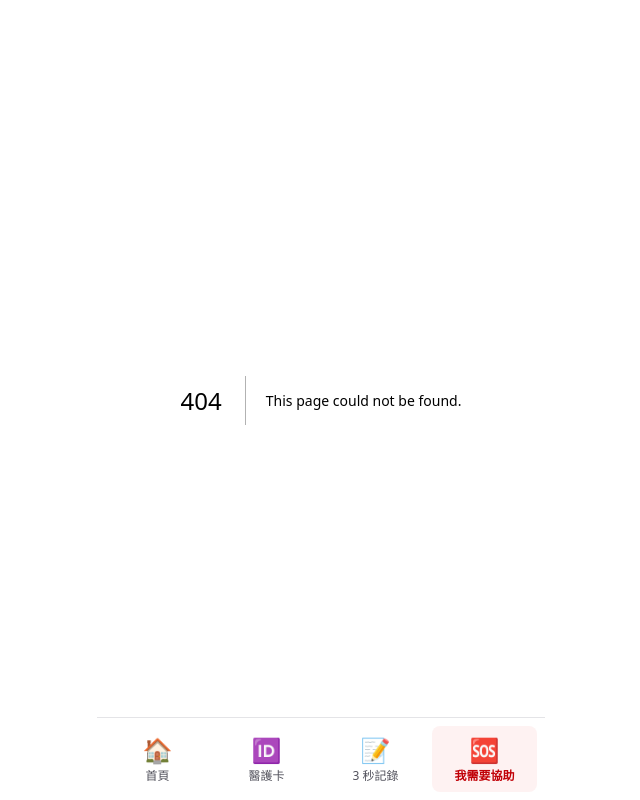
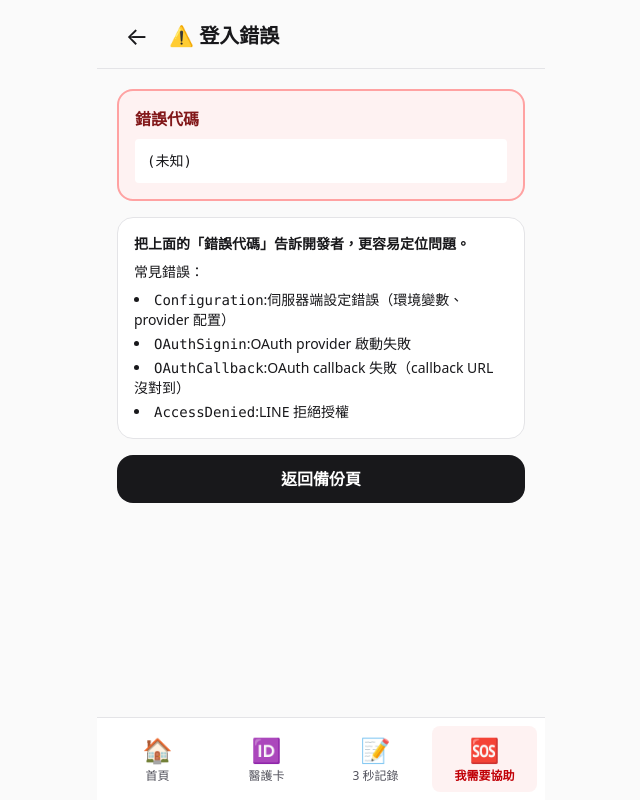
Before and after one commit to YuriCrystal/caretaiwan, a Next.js app: page /auth-error in a window 1280 px wide. Before the commit this address had no page. Shown: the whole page, without its empty margins (319-959 px from the left). Built offline with nearby package versions, Linux system fonts and the light colour scheme.

Commit message:
啟用 Auth.js debug + 自訂錯誤頁顯示完整錯誤訊息

```diff
--- /dev/null
+++ b/src/app/auth-error/page.tsx
@@ -0,0 +1,82 @@
+"use client";
+
+import Link from "next/link";
+import { Suspense } from "react";
+import { useSearchParams } from "next/navigation";
+
+function ErrorContent() {
+  const params = useSearchParams();
+  const allParams: [string, string][] = [];
+  params.forEach((value, key) => allParams.push([key, value]));
+
+  return (
+    <main className="flex flex-col flex-1 pb-32">
+      <header className="px-5 pt-4 pb-3 flex items-center gap-3 border-b border-zinc-200 dark:border-zinc-800">
+        <Link
+          href="/backup"
+          className="text-2xl w-10 h-10 flex items-center justify-center rounded-full active:bg-zinc-100 dark:active:bg-zinc-800"
+        >
+          ←
+        </Link>
+        <h1 className="text-xl font-bold">⚠️ 登入錯誤</h1>
+      </header>
+
+      <div className="px-5 pt-5 space-y-4">
+        <div className="p-4 bg-red-50 dark:bg-red-950 border-2 border-red-300 dark:border-red-800 rounded-2xl">
+          <h2 className="font-bold text-red-900 dark:text-red-100 mb-2">錯誤代碼</h2>
+          <code className="block bg-white dark:bg-zinc-900 p-3 rounded text-sm break-all">
+            {params.get("error") || "(未知)"}
+          </code>
+        </div>
+
+        {allParams.length > 0 && (
+          <div className="p-4 bg-white dark:bg-zinc-900 rounded-2xl border border-zinc-200 dark:border-zinc-800">
+            <h2 className="font-bold mb-2">完整參數</h2>
+            <div className="space-y-2">
+              {allParams.map(([k, v]) => (
+                <div key={k} className="text-sm">
+                  <span className="font-semibold text-zinc-500">{k}:</span>{" "}
+                  <code className="break-all">{v}</code>
+                </div>
+              ))}
+            </div>
+          </div>
+        )}
+
+        <div className="p-4 bg-white dark:bg-zinc-900 rounded-2xl border border-zinc-200 dark:border-zinc-800 text-sm space-y-2">
+          <p className="font-bold">把上面的「錯誤代碼」告訴開發者，更容易定位問題。</p>
+          <p>常見錯誤：</p>
+          <ul className="list-disc list-inside space-y-1">
+            <li>
+              <code>Configuration</code>:伺服器端設定錯誤（環境變數、provider 配置）
+            </li>
+            <li>
+              <code>OAuthSignin</code>:OAuth provider 啟動失敗
+            </li>
+            <li>
+              <code>OAuthCallback</code>:OAuth callback 失敗（callback URL 沒對到）
+            </li>
+            <li>
+              <code>AccessDenied</code>:LINE 拒絕授權
+            </li>
+          </ul>
+        </div>
+
+        <Link
+          href="/backup"
+          className="block text-center w-full h-12 leading-[3rem] bg-zinc-900 dark:bg-zinc-100 text-white dark:text-zinc-900 rounded-2xl font-semibold"
+        >
+          返回備份頁
+        </Link>
+      </div>
+    </main>
+  );
+}
+
+export default function AuthErrorPage() {
+  return (
+    <Suspense fallback={<main className="flex flex-col flex-1 pb-32" />}>
+      <ErrorContent />
+    </Suspense>
+  );
+}
--- a/src/auth.ts
+++ b/src/auth.ts
@@ -3,10 +3,14 @@ import LineProvider from "next-auth/providers/line";
 
 export const { handlers, signIn, signOut, auth } = NextAuth({
   trustHost: true, // Required for Vercel deployments
+  debug: true, // Enable debug logging in Vercel function logs
+  pages: {
+    error: "/auth-error",
+  },
   providers: [
     LineProvider({
-      clientId: process.env.LINE_CHANNEL_ID,
-      clientSecret: process.env.LINE_CHANNEL_SECRET,
+      clientId: process.env.LINE_CHANNEL_ID ?? "",
+      clientSecret: process.env.LINE_CHANNEL_SECRET ?? "",
     }),
   ],
   callbacks: {
```
